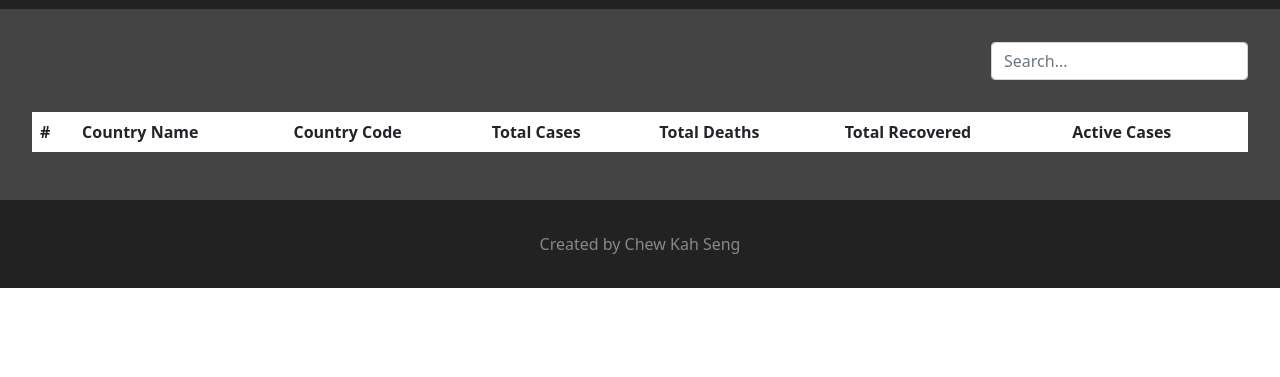
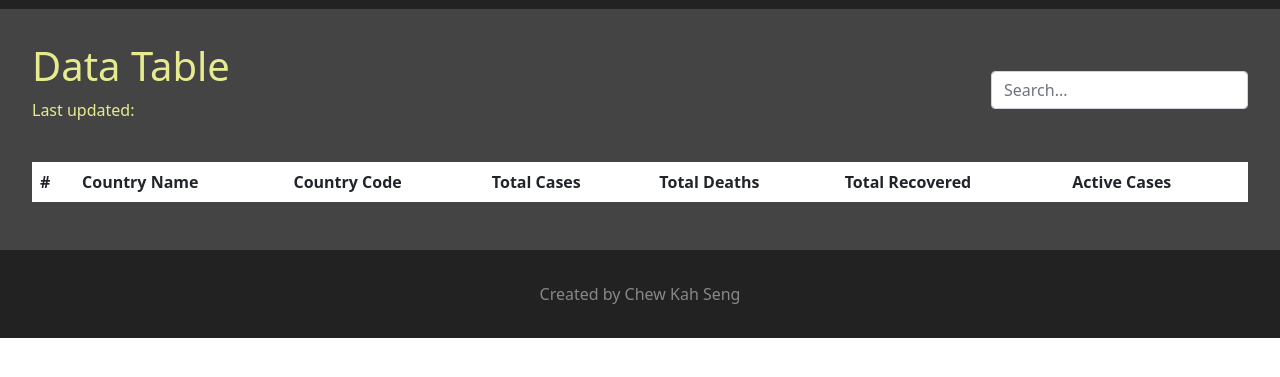
Before and after one commit to kahseng-dev/covid19-tracker, a plain HTML site: page html/datatable.html in a window 1280 px wide. Shown: the part 67-444 px from the top of the page. Drawn offline with nearby package versions, Linux system fonts and the light colour scheme; no server answers.

Commit message:
add datatable title

```diff
--- a/css/datatable-style.css
+++ b/css/datatable-style.css
@@ -17,16 +17,21 @@
     margin-right: .5em;
 }
 
-form {
+.title-group {
     display: flex;
-    justify-content: flex-end;
+    justify-content: space-between;
+    align-items: center;
+    background-color: #444;
     padding: 32px 32px 0 32px;
-    background-color: #444;
+}
+
+.title {
+    color: #E7EB90;
 }
 
 .table-container {
     background-color: #444;
-    padding: 32px;
+    padding: 24px 32px 32px 32px;
 }
 
 .table {
--- a/html/datatable.html
+++ b/html/datatable.html
@@ -26,11 +26,17 @@
       </nav>
     </header>
 
-    <form class="form-inline">
-      <div class="col-auto">
-        <input type="input" class="form-control" id="searchBar" placeholder="Search...">
+    <div class="title-group">
+      <div class="title">
+        <h1>Data Table</h1>
+        <p id="dataDate">Last updated: </p>
       </div>
-    </form>
+      <form class="form-inline">
+        <div class="col-auto">
+          <input type="input" class="form-control" id="searchBar" placeholder="Search...">
+        </div>
+      </form>
+    </div>
 
     <div class="table-container">
       <table class="table table-hover">
--- a/js/datatable-script.js
+++ b/js/datatable-script.js
@@ -5,7 +5,7 @@ $(document).ready(function() {
     loadData();
     let count = 0;
 
-    $(".headerButtons").change(function(e) { count = 0; }) // reset count when user switches to another tab
+    $(".headerButtons").change(function(e) { count = 0; }) // reset count when user switches to another table tab
 
     $("#countryButton").click(function() { count = checkSort("byCountry", count) })
     $("#countryCodeButton").click(function() { count = checkSort("byCountryCode", count) })
@@ -13,6 +13,7 @@ $(document).ready(function() {
     $("#totalDeathsButton").click(function() { count = checkSort("byDeaths", count) })
     $("#totalRecoveredButton").click(function() { count = checkSort("byRecovered", count) })
     $("#activeCaseButton").click(function() { count = checkSort("byActive", count); })
+
 
     searchBar.addEventListener('keyup', (e) => {
         const searchString = e.target.value.toLowerCase();
@@ -25,6 +26,7 @@ $(document).ready(function() {
         })
         displayData(filteredCountries);
     })
+    $("form").submit(function() { return false; }); // disable refresh when user press enter.
 });
 
 function checkSort(order, count) {
@@ -58,6 +60,9 @@ async function loadData() {
 }
 
 function displayData(array) {
+    var dataDate = document.getElementById("dataDate");
+    dataDate.innerHTML += (new Date(array[0].last_update).toDateString());
+
     entries.innerHTML = "";
     const htmlString = array.map((data) => {
         return `
```
